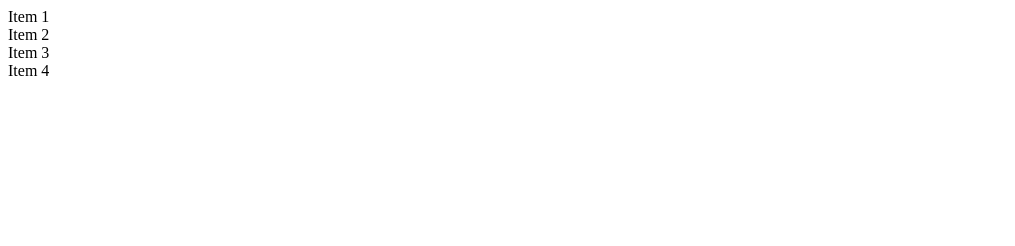
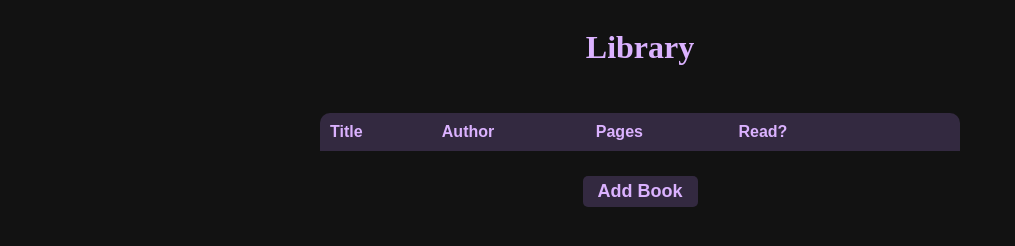
Before and after one commit to kevinohl/Odin-Library, a website: page index.html in a window 1280 px wide. Shown: the whole page, without its empty margins (0-1015 px from the left). Drawn offline with Linux system fonts and the light colour scheme.

Commit message:
Complete initial layout and styling

```diff
--- a/index.html
+++ b/index.html
@@ -1,18 +1,36 @@
 <!DOCTYPE html>
 <html lang="en">
-<head>
-    <meta charset="UTF-8">
-    <meta http-equiv="X-UA-Compatible" content="IE=edge">
-    <meta name="viewport" content="width=device-width, initial-scale=1.0">
+  <head>
+    <meta charset="UTF-8" />
+    <meta http-equiv="X-UA-Compatible" content="IE=edge" />
+    <meta name="viewport" content="width=device-width, initial-scale=1.0" />
     <title>Library</title>
-    <link rel="stylesheet" href="styles/styles.css">
-</head>
-<body>
-    <div class="container">
-        <div>Item 1</div>
-        <div>Item 2</div>
-        <div>Item 3</div>
-        <div>Item 4</div>
+    <link rel="stylesheet" href="styles/styles.css" />
+    <script src="js/script.js" defer></script>
+  </head>
+  <body>
+    <h1>Library</h1>
+    <div class="table-container">
+      <table id="book-table">
+        <!-- <caption>
+          Books
+        </caption> -->
+        <colgroup>
+          <col />
+          <col />
+          <col />
+          <col />
+        </colgroup>
+        <tr class="table-header">
+          <th scope="col">Title</th>
+          <th scope="col">Author</th>
+          <th scope="col" id="page-col">Pages</th>
+          <th scope="col">Read?</th>
+          <th></th>
+          <th></th>
+        </tr>
+      </table>
     </div>
-</body>
+    <button id="add-button">Add Book</button>
+  </body>
 </html>
--- a/js/script.js
+++ b/js/script.js
@@ -1,3 +1,6 @@
+const myLibrary = [];
+const table = document.querySelector("#book-table");
+
 function Book(title, author, pages, read) {
   this.title = title;
   this.author = author;
@@ -5,7 +8,27 @@ function Book(title, author, pages, read) {
   this.read = read;
   this.info = function () {
     return `${title} by ${author}, ${pages} pages, ${
-      read ? 'already read.' : 'not read yet.'
+      read ? "already read." : "not read yet."
     }`;
   };
 }
+
+const book1 = new Book("titleee", "not me", "420", false);
+const book2 = new Book("titleex", "also not me", "69", true);
+myLibrary.push(book1);
+myLibrary.push(book2);
+
+function addBookToLibrary() {
+  myLibrary.forEach((book) => {
+    const newRow = document.createElement("tr");
+    newRow.innerHTML = `
+      <td>${book.title}</td>
+      <td>${book.author}</td>
+      <td>${book.pages}</td>
+      <td>${book.read}</td>
+      <td><button class="toggle-button">Toggle Read</button></td>
+      <td><button class="del-button">Delete</button></td>
+    `;
+    table.appendChild(newRow);
+  });
+}
--- a/styles/styles.css
+++ b/styles/styles.css
@@ -0,0 +1,80 @@
+* {
+    --highlight-color: #dbb2ff;
+    --accent-color: #332940;
+}
+
+body {
+    display: flex;
+    flex-direction: column;
+    align-items: center;
+    background-color: #121212;
+    color: var(--highlight-color);
+}
+
+#book-table {
+    text-align: left;
+    width: max(400px, 50vw);
+    border-collapse: collapse;
+    margin: 25px 0;
+    font-size: 0.9em;
+    font-family: sans-serif;
+}
+
+#book-table .table-header {
+    background-color: var(--accent-color);
+    font-size: 16px;
+}
+
+#book-table td, #book-table th {
+    padding: 10px 10px;
+}
+
+#book-table td {
+    background-color: rgb(33, 33, 33);
+}
+
+/* #book-table td:nth-child(3) {
+    text-align: right;
+} */
+
+th:first-of-type {
+    border-top-left-radius: 10px;
+}
+
+th:last-of-type {
+    border-top-right-radius: 10px;
+}
+
+tr:last-of-type td:last-of-type {
+    border-bottom-right-radius: 10px;
+}
+
+tr:last-of-type td:first-of-type {
+    border-bottom-left-radius: 10px;
+}
+
+button {
+    border: 0px;
+    padding: 5px 10px;
+    border-radius: 5px;
+    border-color: initial;
+    text-decoration-color: initial;
+    background-color: var(--accent-color);
+    color: var(--highlight-color);
+}
+
+button:hover {
+    color: var(--accent-color);
+    background-color: var(--highlight-color);
+}
+
+button:active {
+    box-shadow: 0 1px #666;
+    transform: translateY(1px);
+}
+
+#add-button {
+    font-weight: bold;
+    font-size: 18px;
+    padding: 5px 15px;
+}
```
Also changed, not shown: README.md (added).
